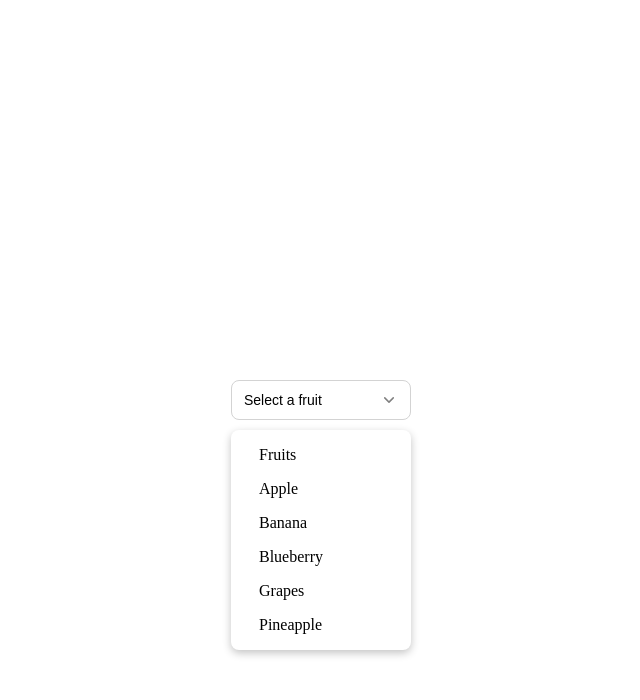
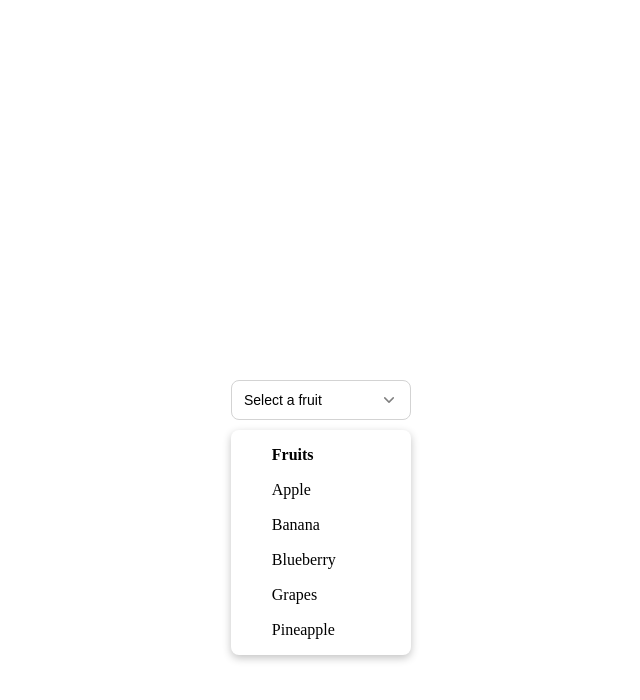
Before and after one commit to ParkSohyunee/react-ui-components, a React (Create React App) app: page / in a window 1280 px wide. Both pictures are taken after a click on the button "Select a fruit". Shown: the top 700 px of the page, without its empty margins (319-959 px from the left). Built offline with nearby package versions, Linux system fonts and the light colour scheme.

Commit message:
design: 선택한 아이템 스타일링 추가

```diff
--- a/src/components/SelectButton.module.css
+++ b/src/components/SelectButton.module.css
@@ -16,12 +16,27 @@
 }
 
 .item {
-  padding: 0.5rem 1.5rem;
+  padding: 0.5rem 0.8rem;
+  display: flex;
+  align-items: center;
+  gap: 5px;
   border-radius: 5px;
   cursor: default;
   &:hover {
     background: #fafafa;
   }
+}
+
+.default {
+  padding: 0.5rem 2.3rem;
+  border-radius: 5px;
+  font-weight: 600;
+  cursor: text;
+}
+
+.check {
+  width: 19px;
+  height: 19px;
 }
 
 /* SelectButton */
--- a/src/components/SelectButton.tsx
+++ b/src/components/SelectButton.tsx
@@ -15,10 +15,12 @@ const DEFAULT_VALUE = "Fruits";
 
 function SelectMenu({ isOpen, setIsOpen, selected, setSelected }: SelectMenuProps) {
   const handleSelectItem = (e: MouseEvent<HTMLUListElement>) => {
-    // 메뉴가 열려있고, list를 선택했으면 selected를 그 id로 변경
-    if (isOpen && e.currentTarget !== e.target) {
-      setSelected((e.target as HTMLLIElement).id);
+    const id = (e.target as HTMLLIElement).id;
+
+    // 메뉴가 열려있고, id가 있고, list를 선택했으면 selected를 그 id로 변경
+    if (isOpen && e.currentTarget !== e.target && id) {
       setIsOpen(false);
+      setSelected(id);
     }
   };
 
@@ -27,8 +29,14 @@ function SelectMenu({ isOpen, setIsOpen, selected, setSelected }: SelectMenuProp
       className={classNames(styles.container, isOpen ? styles.visible : "")}
       onClick={handleSelectItem}
     >
-      {[DEFAULT_VALUE, ...fruits].map((fruit) => (
+      <li className={styles.default}>{DEFAULT_VALUE}</li>
+      {fruits.map((fruit) => (
         <li key={fruit} className={styles.item} id={fruit}>
+          {fruit === selected ? (
+            <img src="/icon/check.svg" alt="선택한 메뉴" className={styles.check} />
+          ) : (
+            <span className={styles.check}></span>
+          )}
           {fruit}
         </li>
       ))}
```
Also changed, not shown: public/icon/check.svg (added).
